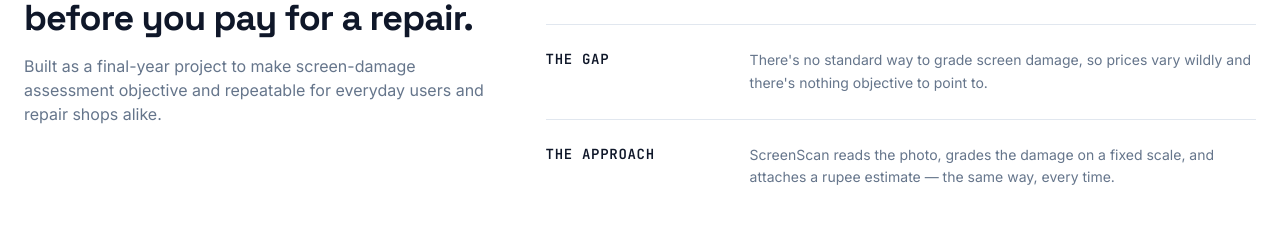
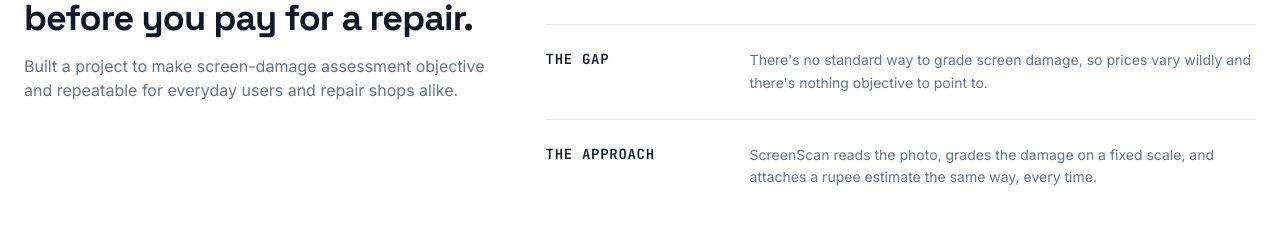
Before and after one commit to muzamilwork122-collab/FinalYearProject, a React (Vite) app in the folder frontend/: page /features in a window 1280 px wide. Shown: the part 2627-2866 px from the top of the page. Built offline with nearby package versions, Linux system fonts and the light colour scheme; no server answers; the HTML template or start-up script is replaced by a standard one.

Commit message:
Update AboutSection.tsx

```diff
--- a/frontend/src/components/AboutSection.tsx
+++ b/frontend/src/components/AboutSection.tsx
@@ -12,7 +12,7 @@ const POINTS = [
   {
     term: "The approach",
     detail:
-      "ScreenScan reads the photo, grades the damage on a fixed scale, and attaches a rupee estimate — the same way, every time.",
+      "ScreenScan reads the photo, grades the damage on a fixed scale, and attaches a rupee estimate the same way, every time.",
   },
 ];
 
@@ -26,7 +26,7 @@ export default function AboutSection() {
             A consistent second opinion before you pay for a repair.
           </h2>
           <p className="mt-4 text-muted-foreground">
-            Built as a final-year project to make screen-damage assessment objective and
+            Built a project to make screen-damage assessment objective and
             repeatable for everyday users and repair shops alike.
           </p>
         </div>
```
